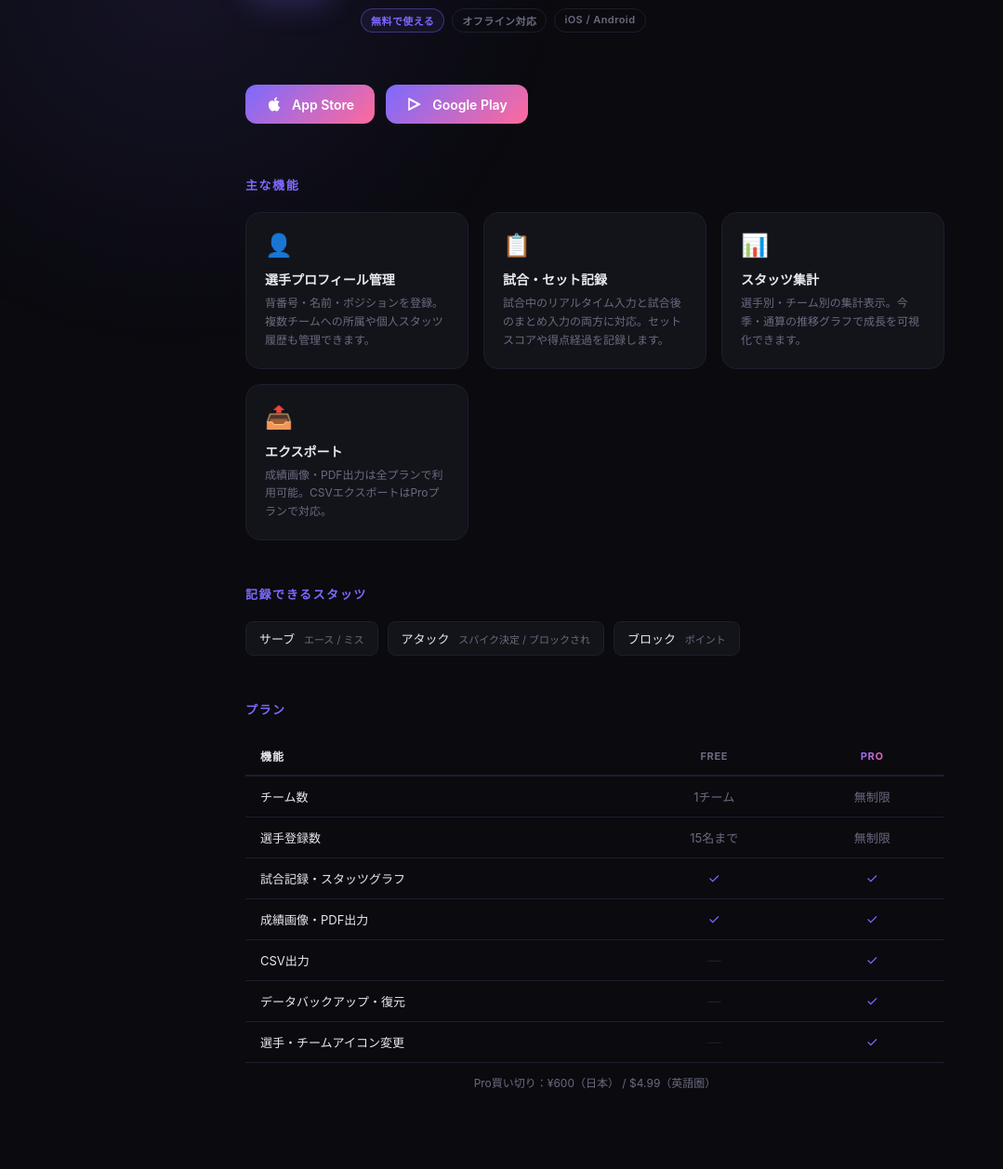
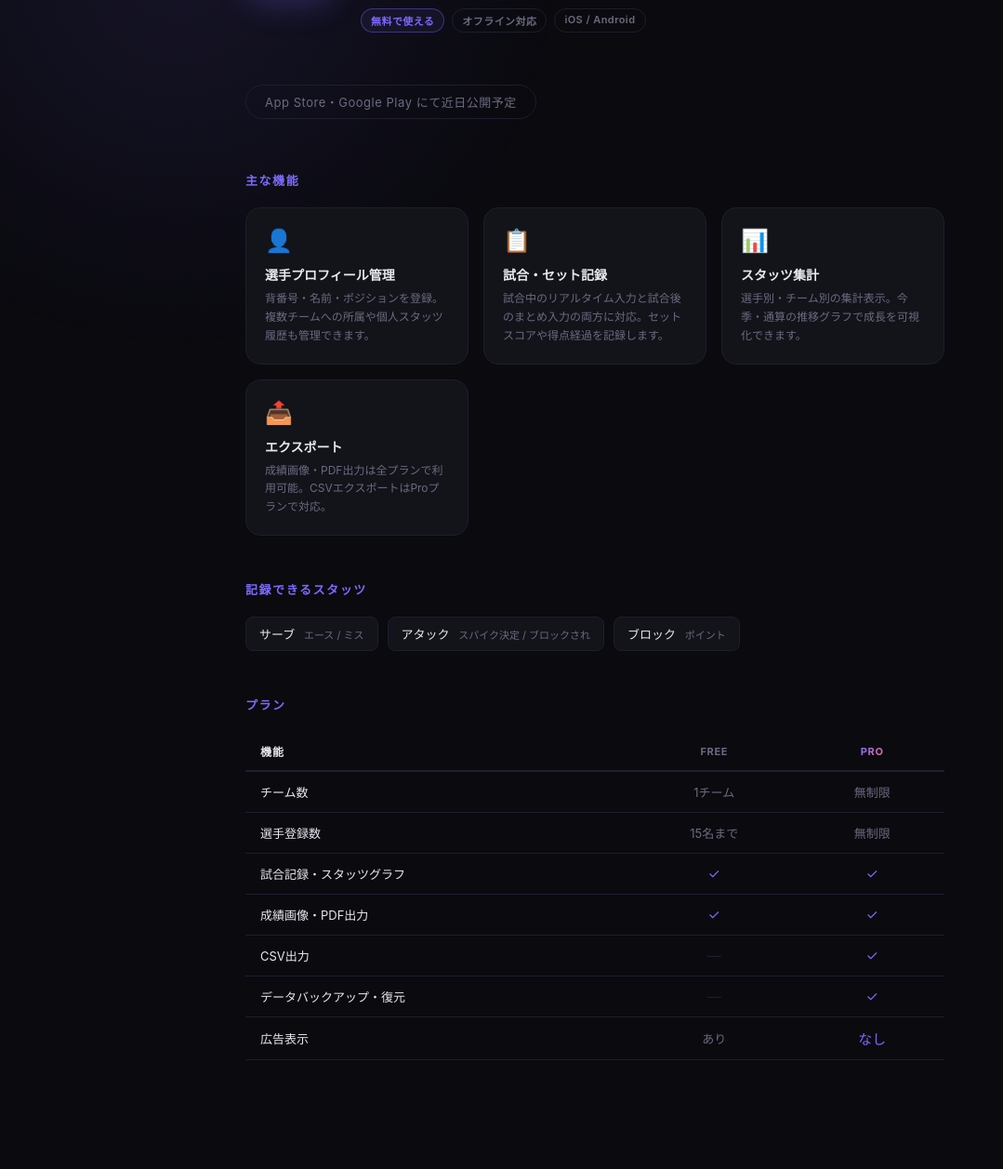
Before and after one commit to asakusasemao/asakusasemao.github.io, a plain HTML site: page apps/vollog/index.html in a window 1280 px wide. Shown: the part 243-1500 px from the top of the page at 93% size, without its empty margins (0-1079 px from the left). Drawn offline with Linux system fonts and the light colour scheme.

Commit message:
Update app status to coming soon and revise plan table

```diff
--- a/apps/vollog/index.html
+++ b/apps/vollog/index.html
@@ -150,38 +150,20 @@
       background: rgba(124,106,255,0.08);
     }
 
-    /* Store buttons */
+    /* Coming soon */
     .store-buttons {
-      display: flex;
-      flex-wrap: wrap;
-      gap: 12px;
       margin-bottom: 56px;
       animation: fadeUp 0.7s 0.1s ease both;
     }
 
-    .store-btn {
-      display: inline-flex;
-      align-items: center;
-      gap: 10px;
-      padding: 12px 22px;
-      border-radius: 12px;
-      text-decoration: none;
-      font-weight: 600;
-      font-size: 14px;
-      transition: opacity 0.2s, transform 0.15s;
-      background: linear-gradient(135deg, var(--accent), var(--accent2));
-      color: #fff;
-    }
-
-    .store-btn:hover {
-      opacity: 0.85;
-      transform: translateY(-1px);
-    }
-
-    .store-btn svg {
-      width: 18px;
-      height: 18px;
-      fill: currentColor;
+    .coming-soon-note {
+      display: inline-block;
+      font-size: 13px;
+      color: var(--muted);
+      border: 1px solid var(--border);
+      border-radius: 20px;
+      padding: 8px 20px;
+      letter-spacing: 0.04em;
     }
 
     /* Section */
@@ -384,16 +366,9 @@
       </div>
     </div>
 
-    <!-- Store buttons -->
+    <!-- Coming soon -->
     <div class="store-buttons">
-      <a class="store-btn" href="#" aria-label="App Store でダウンロード">
-        <svg viewBox="0 0 24 24" xmlns="http://www.w3.org/2000/svg"><path d="M18.71 19.5c-.83 1.24-1.71 2.45-3.05 2.47-1.34.03-1.77-.79-3.29-.79-1.53 0-2 .77-3.27.82-1.31.05-2.3-1.32-3.14-2.53C4.25 17 2.94 12.45 4.7 9.39c.87-1.52 2.43-2.48 4.12-2.51 1.28-.02 2.5.87 3.29.87.78 0 2.26-1.07 3.8-.91.65.03 2.47.26 3.64 1.98-.09.06-2.17 1.28-2.15 3.81.03 3.02 2.65 4.03 2.68 4.04-.03.07-.42 1.44-1.38 2.83M13 3.5c.73-.83 1.94-1.46 2.94-1.5.13 1.17-.34 2.35-1.04 3.19-.69.85-1.83 1.51-2.95 1.42-.15-1.15.41-2.35 1.05-3.11z"/></svg>
-        App Store
-      </a>
-      <a class="store-btn" href="#" aria-label="Google Play でダウンロード">
-        <svg viewBox="0 0 24 24" xmlns="http://www.w3.org/2000/svg"><path d="M3 20.5v-17c0-.83 1-.99 1.4-.4l16 8.5c.38.2.38.8 0 1L4.4 20.9c-.4.6-1.4.44-1.4-.4zM5 6.5v11l10.5-5.5L5 6.5z"/></svg>
-        Google Play
-      </a>
+      <p class="coming-soon-note">App Store・Google Play にて近日公開予定</p>
     </div>
 
     <!-- Features -->
@@ -476,13 +451,12 @@
             <td><span class="check">✓</span></td>
           </tr>
           <tr>
-            <td>選手・チームアイコン変更</td>
-            <td><span class="cross">—</span></td>
-            <td><span class="check">✓</span></td>
+            <td>広告表示</td>
+            <td>あり</td>
+            <td><span class="check">なし</span></td>
           </tr>
         </tbody>
       </table>
-      <p class="price-note">Pro買い切り：¥600（日本） / $4.99（英語圏）</p>
     </section>
 
   </main>
```
Also changed, not shown: index.html (+3 -3 lines).
